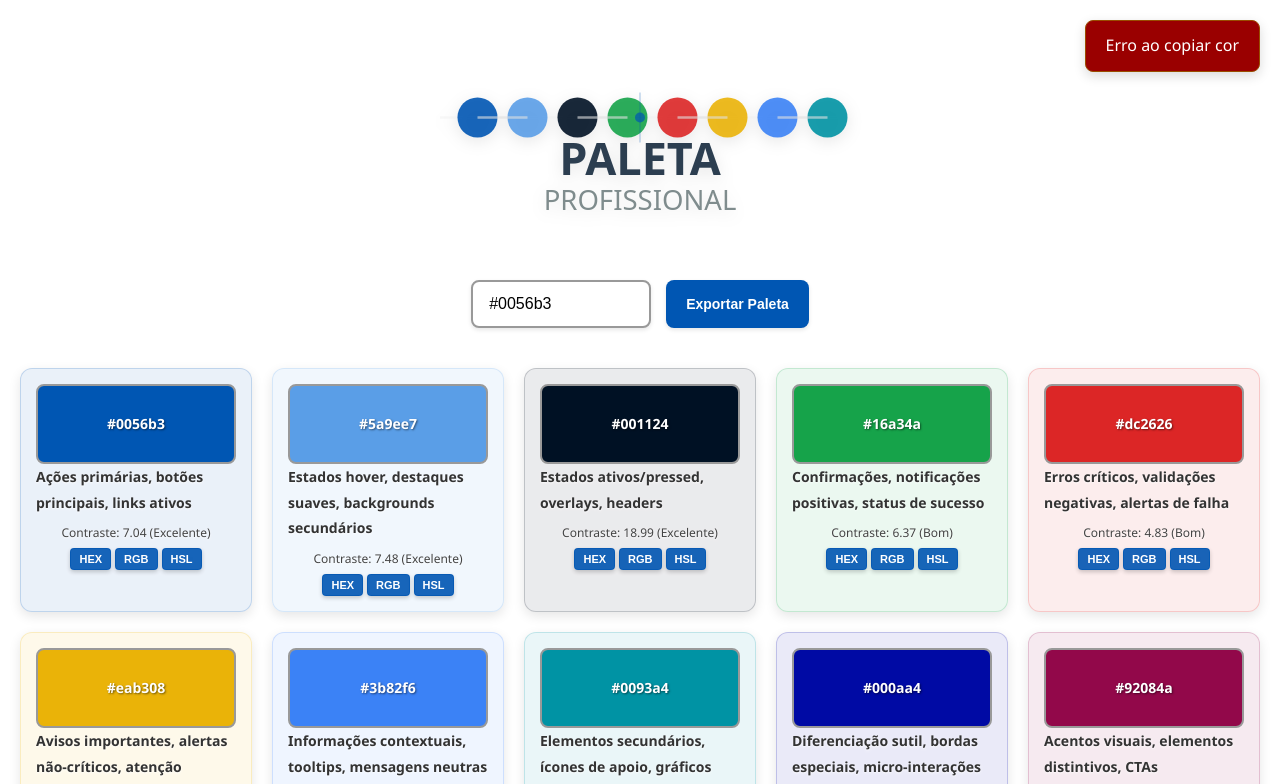
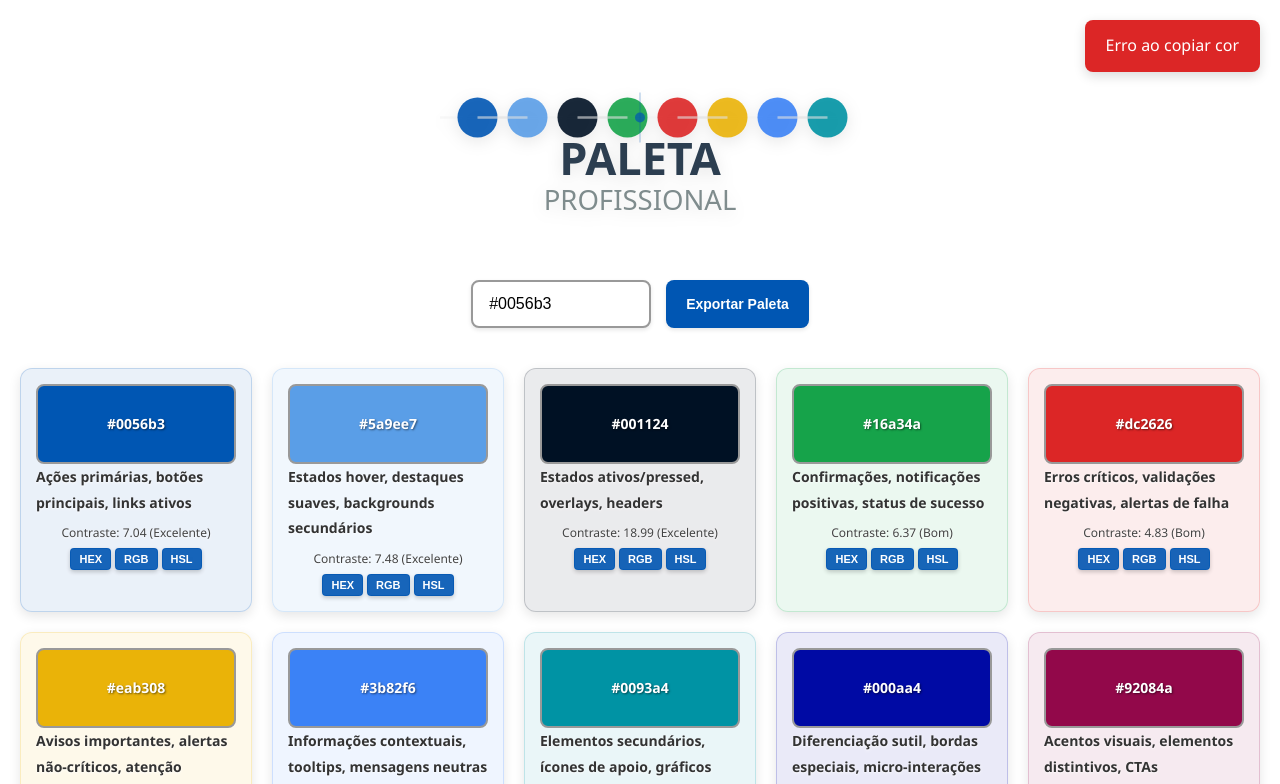
Before and after one commit to thiago95macedo/paleta_cores, a plain HTML site: page index.html in a window 1280 px wide. Both pictures are taken after a click on the element "#0056b3". Shown: the top 784 px of the page. Drawn offline with Linux system fonts and the light colour scheme.

Commit message:
Ajusta notificação toast para usar cores da paleta: sucesso #16a34a e erro #dc2626 com texto branco

```diff
--- a/css/styles.css
+++ b/css/styles.css
@@ -207,8 +207,8 @@ body {
   position: fixed;
   top: 20px;
   right: 20px;
-  background-color: #009a00; /* Sucesso */
-  color: #000000; /* Texto ideal para fundo verde */
+  background-color: #16a34a; /* Confirmações, notificações positivas, status de sucesso */
+  color: #ffffff; /* Texto branco para máximo contraste */
   padding: 12px 20px;
   border-radius: 8px;
   box-shadow: 0 4px 12px rgba(0, 0, 0, 0.15);
@@ -217,7 +217,7 @@ body {
   transform: translateX(100%);
   transition: all 0.3s ease;
   font-weight: 500;
-  border: 1px solid #4a9a00; /* Contraste */
+  border: 1px solid rgba(22, 163, 74, 0.3); /* Borda sutil da mesma cor */
 }
 
 .toast-notification.show {
@@ -226,9 +226,9 @@ body {
 }
 
 .toast-notification.error {
-  background-color: #9a0000; /* Erro */
-  color: #ffffff; /* Texto ideal para fundo vermelho */
-  border-color: #9a4d00; /* Aviso */
+  background-color: #dc2626; /* Erros críticos, validações negativas, alertas de falha */
+  color: #ffffff; /* Texto branco para máximo contraste */
+  border-color: rgba(220, 38, 38, 0.3); /* Borda sutil da mesma cor */
 }
 
 /* Rodapé */
```
